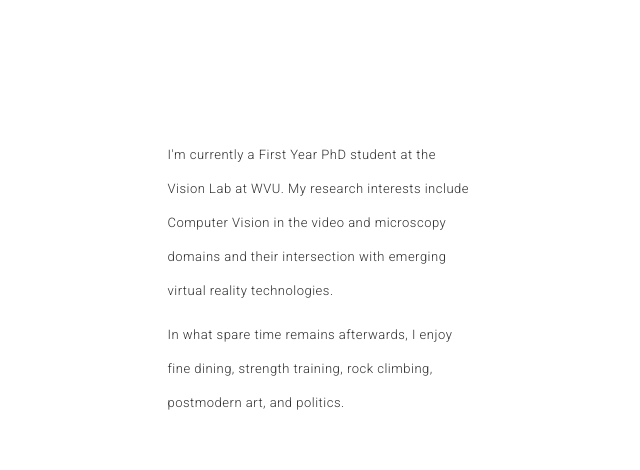
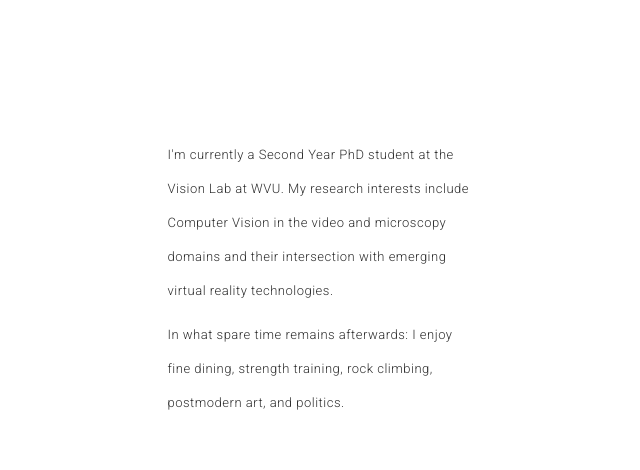
Before and after one commit to quinnkjones/portfoliowebsite, a plain HTML site: page index.html in a window 1280 px wide. Shown: the part 780-1250 px from the top of the page, 640-1280 px from the left. Drawn offline with Linux system fonts and the light colour scheme.

Commit message:
Fixed errors in about me

```diff
--- a/index.html
+++ b/index.html
@@ -116,7 +116,8 @@
                   <div class="wrap-about">
                     <div class="w-content">
                       <p class="head-about">
-                        I'm currently a First Year PhD student at the Vision Lab at WVU.  My research interests include Computer Vision in the video and microscopy domains and their intersection with emerging virtual reality technologies.</p><p class="head-about"> In what spare time remains afterwards, I enjoy fine dining, strength training, rock climbing, postmodern art, and politics.
+                        I'm currently a Second Year PhD student at the Vision Lab at WVU.  My research interests include Computer Vision in the video and microscopy domains and their intersection with emerging virtual reality technologies.</p>
+                        <p class="head-about"> In what spare time remains afterwards: I enjoy fine dining, strength training, rock climbing, postmodern art, and politics.
                       </p>
                     </div>
                   </div>
```
